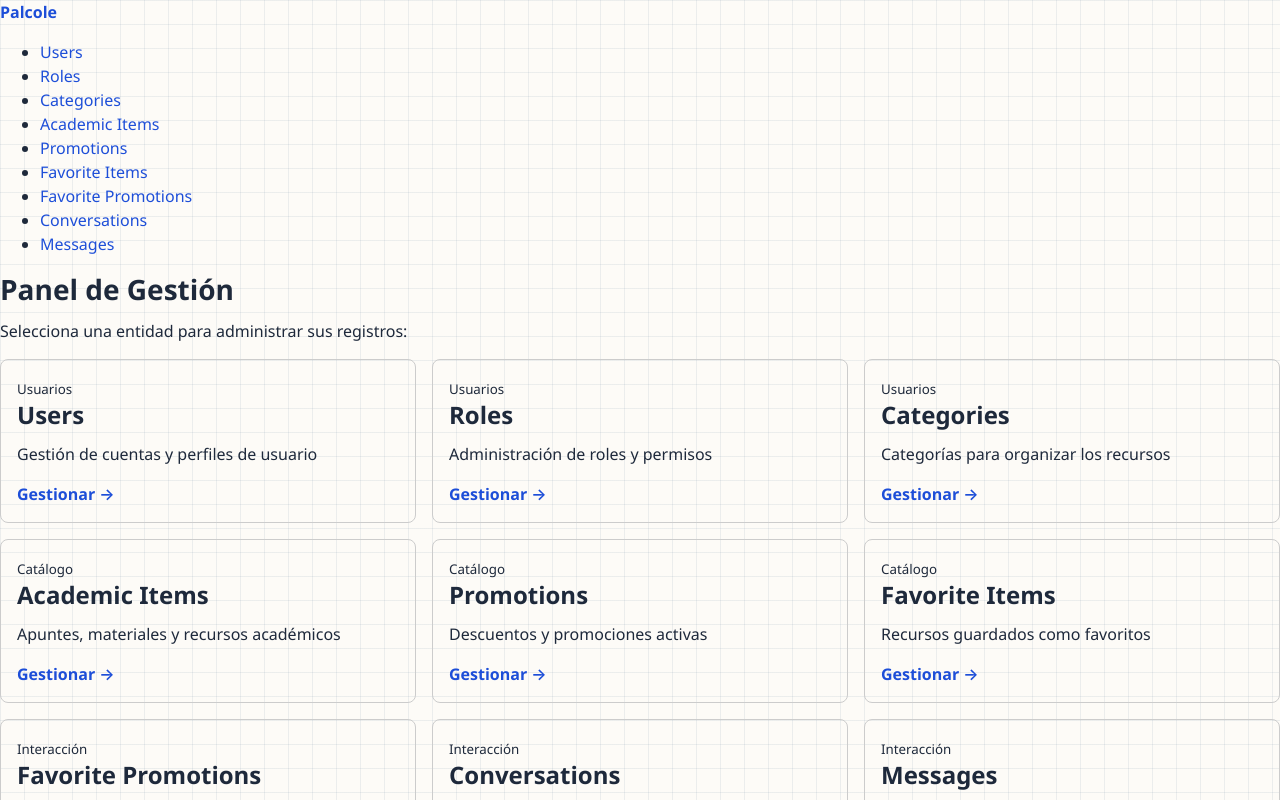
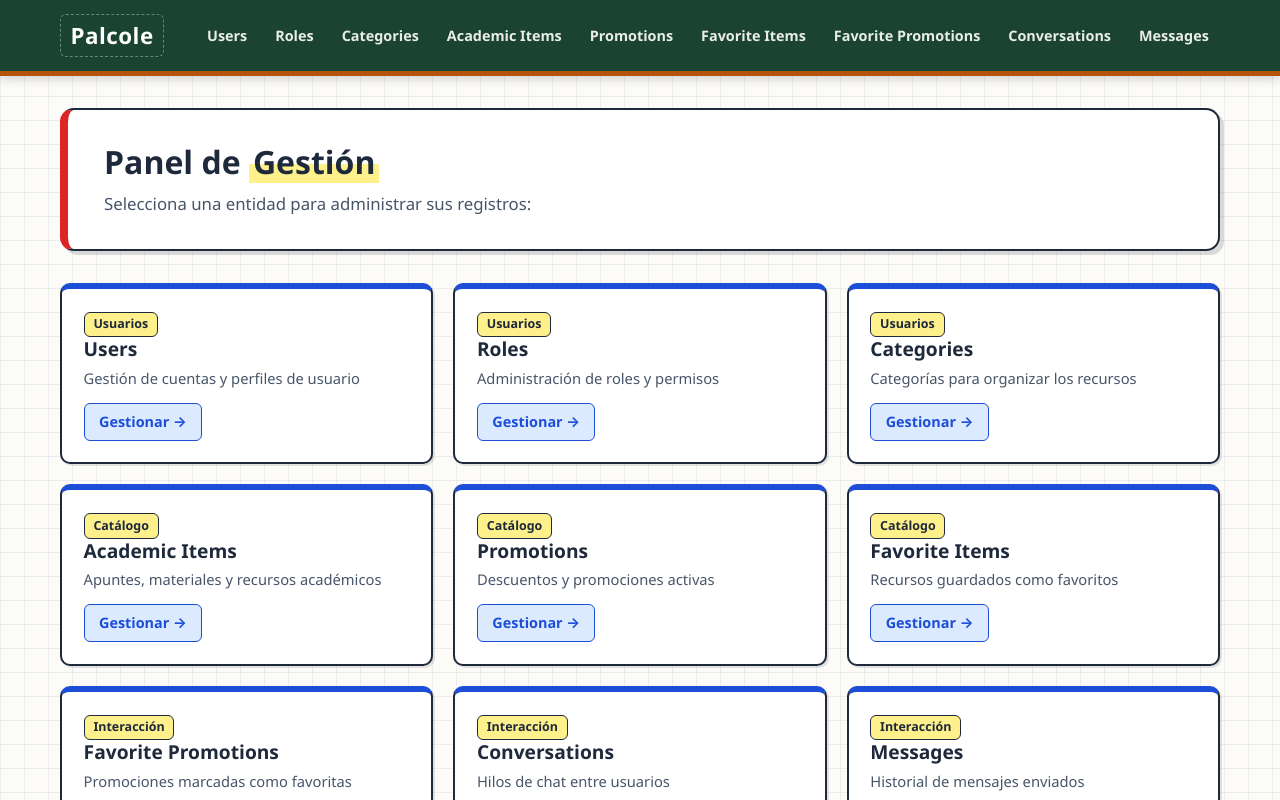
Before and after one commit to Student-Pocket-Loop/palcole-react, a React (Vite) app: page / in a window 1280 px wide. Shown: the top 800 px of the page. Built offline with nearby package versions, Linux system fonts and the light colour scheme; no server answers.

Commit message:
Aplicar las clases correspondientes y limpiar los style en línea en MainLayout.tsx y MainPage.tsx

```diff
--- a/src/layouts/MainLayout.tsx
+++ b/src/layouts/MainLayout.tsx
@@ -14,21 +14,21 @@ const NAV_ITEMS = [
 
 export default function MainLayout() {
     return (
-        <>
-            <header>
-                <nav>
-                    <Link to="/">
-                        <strong>Palcole</strong>
+        <div className="layout-wrapper">
+            <header className="navbar">
+                <nav className="navbar-container">
+                    <Link to="/" className="navbar-brand">
+                        Palcole
                     </Link>
 
-                    <ul>
+                    <ul className="navbar-links">
                         {NAV_ITEMS.map((item) => (
                             <li key={item.path}>
                                 <NavLink
                                     to={item.path}
-                            style={({ isActive }) => ({
-                                fontWeight: isActive ? "bold" : "normal",
-                            })}
+                                    className={({ isActive }) =>
+                                        isActive ? "navbar-link active" : "navbar-link"
+                                    }
                                 >
                                     {item.label}
                                 </NavLink>
@@ -38,13 +38,13 @@ export default function MainLayout() {
                 </nav>
             </header>
 
-            <main>
+            <main className="main-container">
                 <Outlet />
             </main>
 
-            <footer>
-                <p>© {new Date().getFullYear()} Palcole CRUD. Todos los derechos reservados.</p>
+            <footer className="footer">
+                © {new Date().getFullYear()} Palcole CRUD. Todos los derechos reservados.
             </footer>
-        </>
+        </div>
     );
 }
--- a/src/pages/MainPage.tsx
+++ b/src/pages/MainPage.tsx
@@ -20,21 +20,31 @@ const ENTITIES: EntityCard[] = [
 ];
 
 export default function MainPage() {
-  return (
-        <section>
-            <h1>Panel de Gestión</h1>
-            <p>Selecciona una entidad para administrar sus registros:</p>
+    return (
+        <section className="main-page">
+            <div className="hero-banner">
+                <h1 className="hero-title">
+                    Panel de <span className="hero-highlight">Gestión</span>
+                </h1>
+                <p className="hero-subtitle">
+                    Selecciona una entidad para administrar sus registros:
+                </p>
+            </div>
 
-            <div style={{ display: "grid", gridTemplateColumns: "repeat(3, 1fr)", gap: "1rem" }}>
+            <div className="entities-grid">
                 {ENTITIES.map((entity) => (
-                <article key={entity.path} style={{ border: "1px solid #ccc", padding: "1rem", borderRadius: "8px" }}>
-                    <small>{entity.group}</small>
-                    <h2>{entity.title}</h2>
-                    <p>{entity.description}</p>
-                    <Link to={entity.path}>Gestionar →</Link>
-                </article>
+                    <article key={entity.path} className="entity-tile">
+                        <div>
+                            <small className="card-badge">{entity.group}</small>
+                            <h2 className="entity-tile-title">{entity.title}</h2>
+                            <p className="entity-tile-desc">{entity.description}</p>
+                        </div>
+                        <Link to={entity.path} className="entity-tile-link">
+                            Gestionar →
+                        </Link>
+                    </article>
                 ))}
             </div>
         </section>
-  );
+    );
 }
```
Lines whose indentation alone changed are shown as unchanged.
